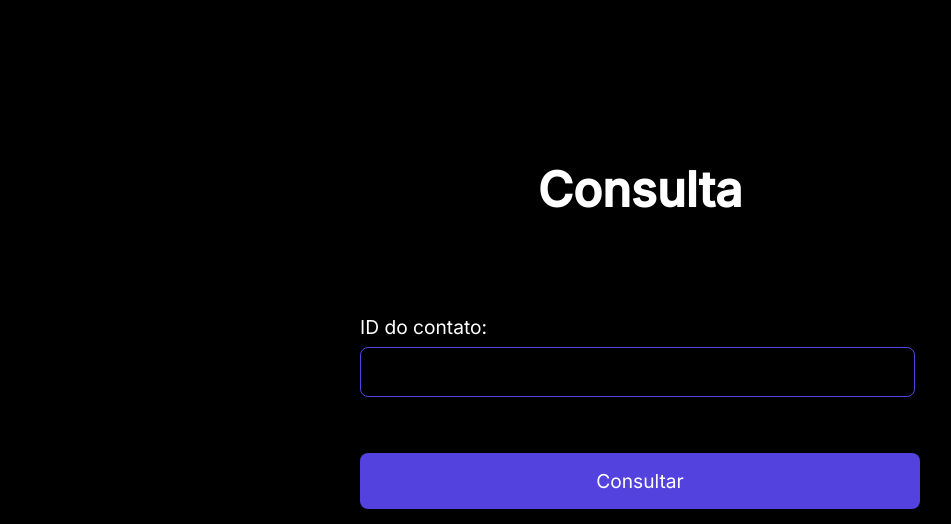
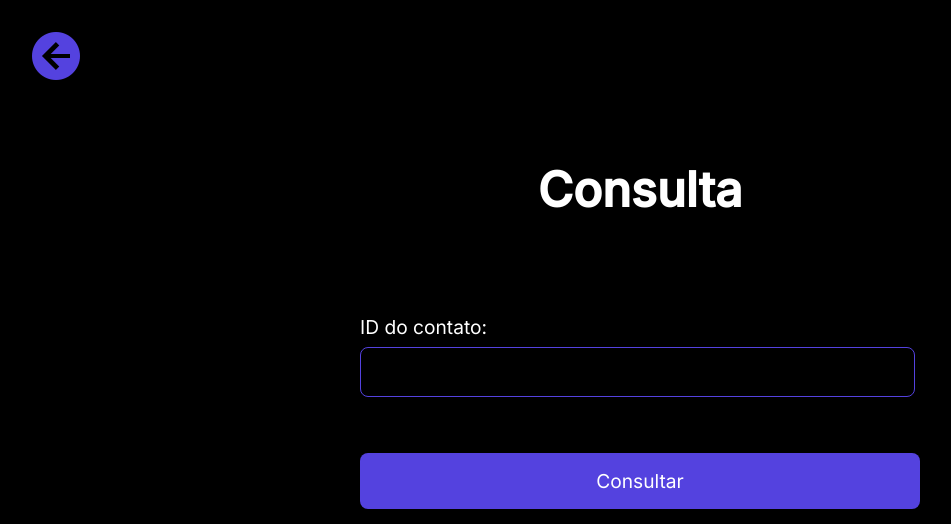
Before and after one commit to DanielAlmeidaToledo/agendaPHP, a PHP site: page /Paginas/formularioConsulta.php in a window 1280 px wide. Shown: the top 524 px of the page, without its empty margins (0-951 px from the left). Run offline with PHP 8.4, Linux system fonts and the light colour scheme.

Commit message:
feature: implementa botao de voltar nas paginas

```diff
--- a/Forms/processaTodosFormularios.php
+++ b/Forms/processaTodosFormularios.php
@@ -5,7 +5,7 @@
   $agendaBO = new AgendaBO();
 
   if(isset($_POST['inserir'])) {
-    $nome = strtoupper($_POST['nome']);
+    $nome = $_POST['nome'];
     $telefone = $_POST['telefone'];
     $agendaBO->inserirContato($nome, $telefone);
     header("Location: ../Paginas/formularioAtualizarExcluir.php");
@@ -13,7 +13,7 @@
   } else if(isset($_POST['consulta'])) {
     $id_contato = $_POST['id_contato'];
     $contato = $agendaBO->consultarContato($id_contato);
-    header("Location: ../Paginas/formularioAtualizarExcluir.php");
+    // header("Location: ../Paginas/formularioAtualizarExcluir.php");
 
   } else if(isset($_POST['atualizar'])) {
     $id_contato = $_POST['id_contato'];
--- a/Paginas/formularioAtualizarExcluir.php
+++ b/Paginas/formularioAtualizarExcluir.php
@@ -53,6 +53,10 @@
 
 	</div>
 
+    <a href="../Paginas/paginaPrincipal.php" class="return-page">
+        <img src="../Media/back.png" alt="Voltar">
+    </a>
+
 	<footer>
         <p>Desenvolvido por <a href="https://br.linkedin.com/in/danielalmeidadetoledo" target="_blank">Daniel Toledo</a></p>
     </footer>
--- a/Paginas/formularioConsulta.php
+++ b/Paginas/formularioConsulta.php
@@ -25,6 +25,10 @@
 
 	</div>
 
+	<a href="../Paginas/paginaPrincipal.php" class="return-page">
+        <img src="../Media/back.png" alt="Voltar">
+    </a>
+
 	<footer>
         <p>Desenvolvido por <a href="https://br.linkedin.com/in/danielalmeidadetoledo" target="_blank">Daniel Toledo</a></p>
     </footer>
--- a/Paginas/formularioInclusao.php
+++ b/Paginas/formularioInclusao.php
@@ -27,6 +27,10 @@
         </form>
     </div>
 
+    <a href="../Paginas/paginaPrincipal.php" class="return-page">
+        <img src="../Media/back.png" alt="Voltar">
+    </a>
+
     <footer>
         <p>Desenvolvido por <a href="https://br.linkedin.com/in/danielalmeidadetoledo" target="_blank">Daniel Toledo</a></p>
     </footer>
--- a/styles/global.css
+++ b/styles/global.css
@@ -71,6 +71,19 @@ form {
     width: 35rem;
 }
 
+/* Back link */
+.return-page {
+    position: absolute;
+    inset: 0 auto auto 0;
+    padding: 2rem;
+}
+
+.return-page img:hover {
+    transition: .2s;
+    transform: scale(1.1);
+}
+
+
 /* Footer */
 footer {
     position: absolute;
```
Also changed, not shown: Media/back.png (added).
